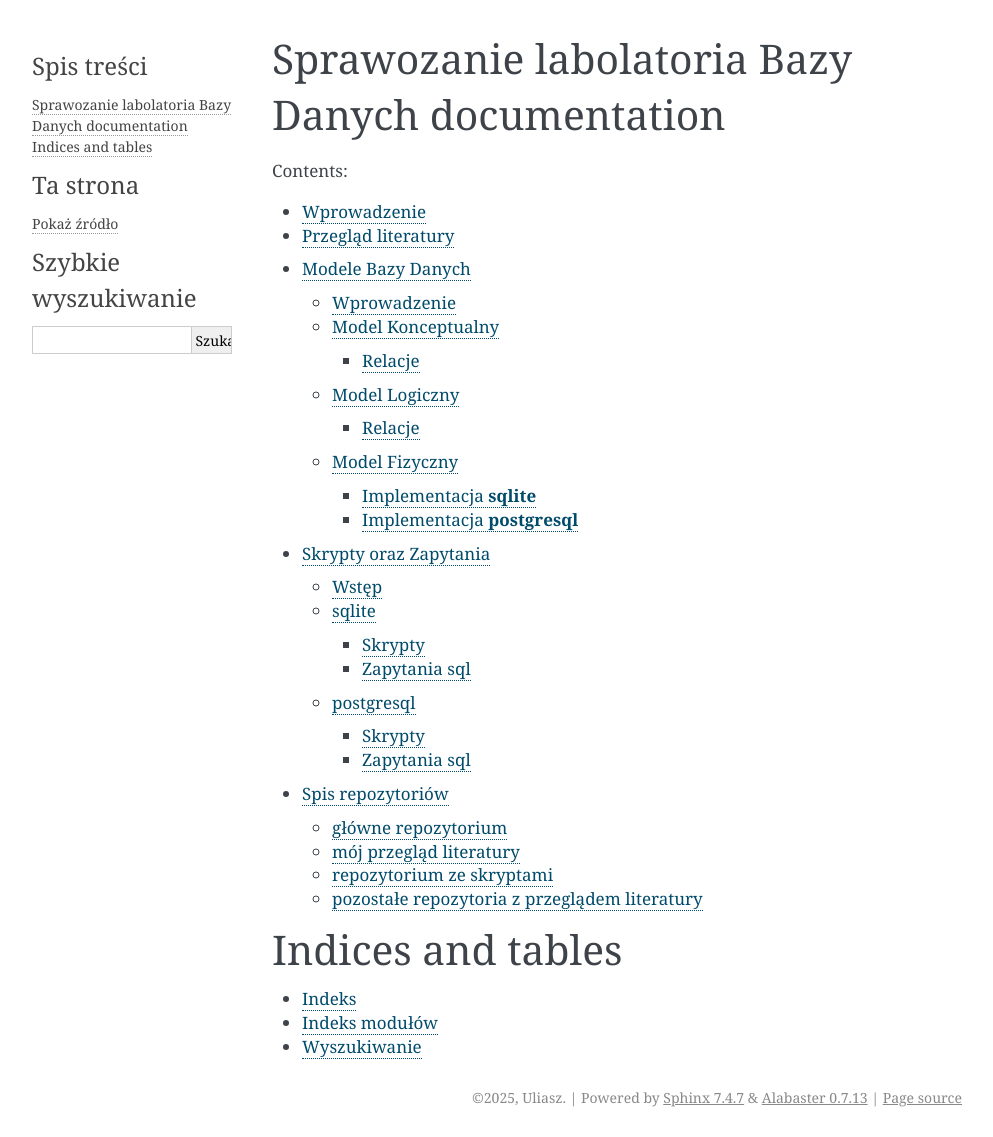
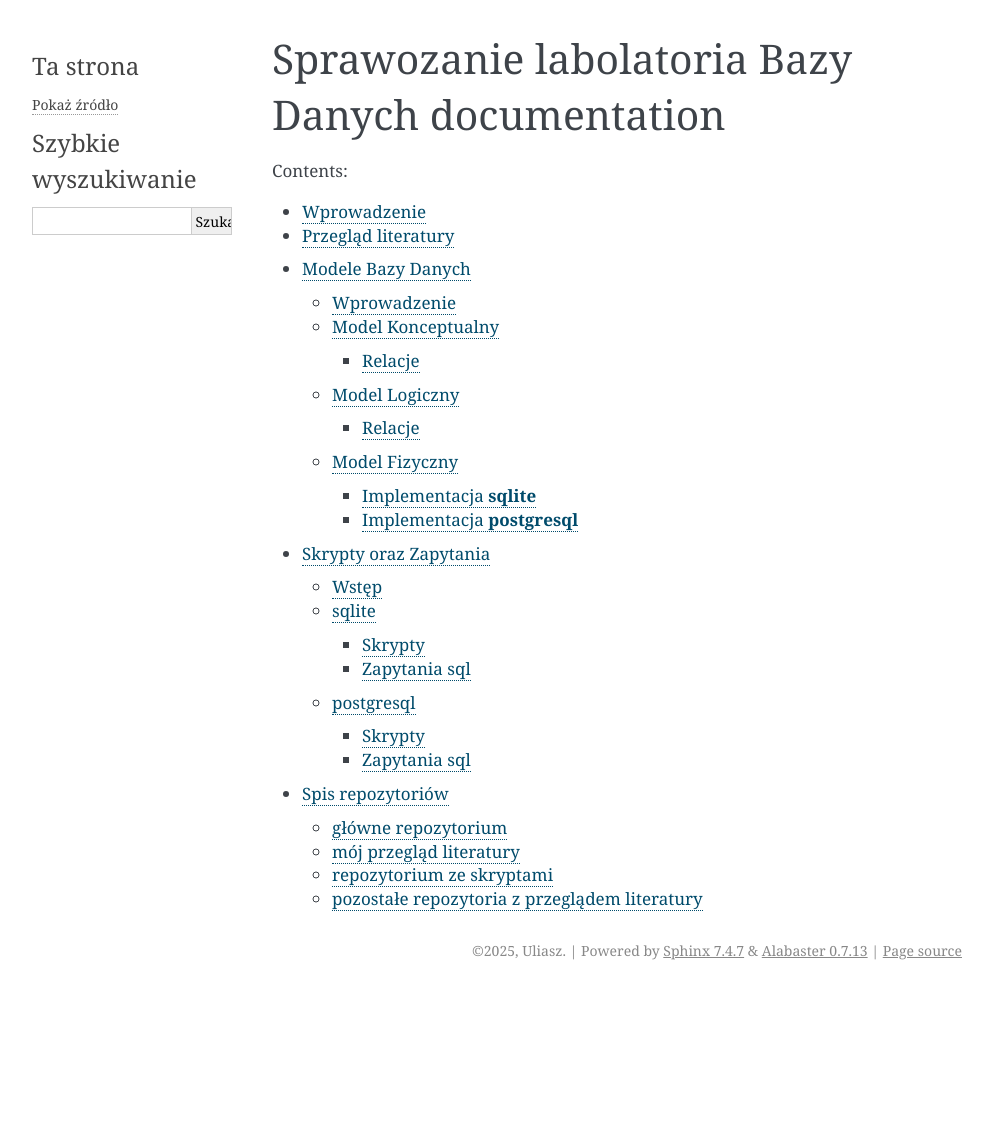
Before and after one commit to BlazejUl/Sprawozdanie, a Sphinx documentation site: the page built from Sprawozdanie-main/source/index.rst, in a window 1280 px wide. Shown: the whole page, without its empty margins (148-1141 px from the left). Built offline with Sphinx 7.4.7, drawn with Linux system fonts in a browser that asks for light colours; pages that are not in the unit, such as notebooks, are missing from menus; after the commit the page ends 990 px from its top, so only the background shows below that.

Commit message:
Update index.rst

```diff
--- a/Sprawozdanie-main/source/index.rst
+++ b/Sprawozdanie-main/source/index.rst
@@ -16,11 +16,3 @@ Sprawozanie labolatoria Bazy Danych documentation
    rozdzial3/index
    rozdzial4/index
    rozdzial5/index
-
-
-Indices and tables
-====================
-
-* :ref:`genindex`
-* :ref:`modindex`
-* :ref:`search`
```
